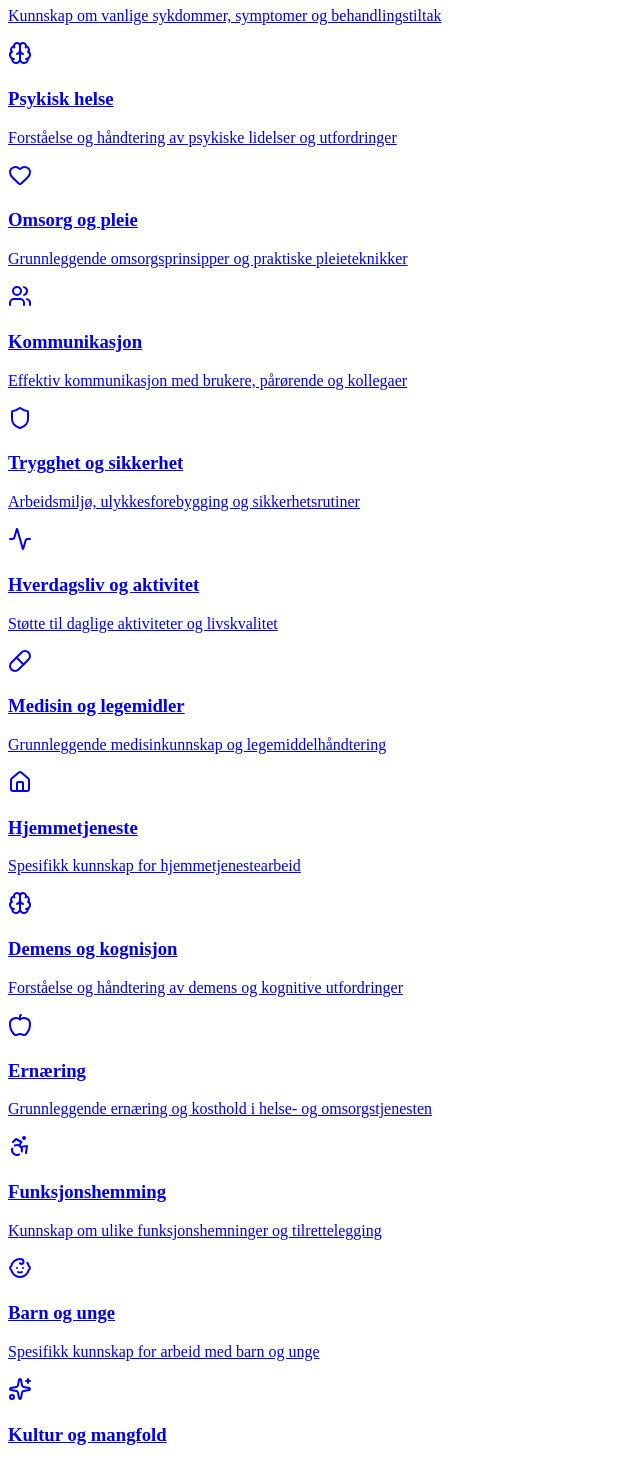
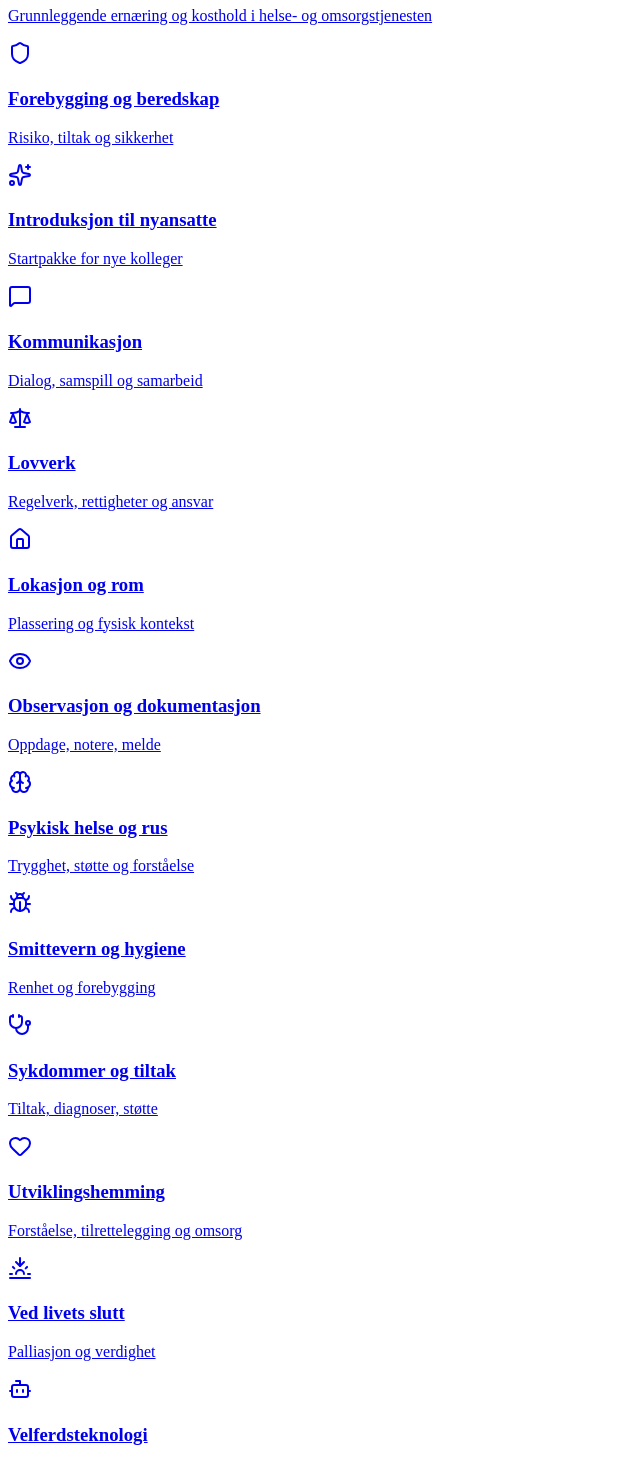
Before and after one commit to Ann-Kristin72/aino, a Next.js app in the folder frontend/: page /dashboard/bibliotek in a window 1280 px wide. Shown: the part 160-1625 px from the top of the page, without its empty margins (0-640 px from the left). Built offline with nearby package versions, Linux system fonts and the light colour scheme.

Commit message:
Oppdatert kategorilisten i biblioteket med de 13 riktige kategoriene

```diff
--- a/frontend/app/dashboard/bibliotek/page.tsx
+++ b/frontend/app/dashboard/bibliotek/page.tsx
@@ -14,73 +14,16 @@ import {
   Accessibility,
   Baby,
   Sparkles,
-  Apple
+  Apple,
+  MessageSquare,
+  Scale,
+  Eye,
+  Bug,
+  Sunset,
+  Bot
 } from "lucide-react";
 
 const categories = [
-  {
-    title: "Sykdommer og tiltak",
-    description: "Kunnskap om vanlige sykdommer, symptomer og behandlingstiltak",
-    icon: Stethoscope,
-    color: "bg-blue-50",
-    slug: "sykdommer-og-tiltak"
-  },
-  {
-    title: "Psykisk helse",
-    description: "Forståelse og håndtering av psykiske lidelser og utfordringer",
-    icon: Brain,
-    color: "bg-purple-50",
-    slug: "psykisk-helse"
-  },
-  {
-    title: "Omsorg og pleie",
-    description: "Grunnleggende omsorgsprinsipper og praktiske pleieteknikker",
-    icon: Heart,
-    color: "bg-red-50",
-    slug: "omsorg-og-pleie"
-  },
-  {
-    title: "Kommunikasjon",
-    description: "Effektiv kommunikasjon med brukere, pårørende og kollegaer",
-    icon: Users,
-    color: "bg-green-50",
-    slug: "kommunikasjon"
-  },
-  {
-    title: "Trygghet og sikkerhet",
-    description: "Arbeidsmiljø, ulykkesforebygging og sikkerhetsrutiner",
-    icon: Shield,
-    color: "bg-yellow-50",
-    slug: "trygghet-og-sikkerhet"
-  },
-  {
-    title: "Hverdagsliv og aktivitet",
-    description: "Støtte til daglige aktiviteter og livskvalitet",
-    icon: Activity,
-    color: "bg-orange-50",
-    slug: "hverdagsliv-og-aktivitet"
-  },
-  {
-    title: "Medisin og legemidler",
-    description: "Grunnleggende medisinkunnskap og legemiddelhåndtering",
-    icon: Pill,
-    color: "bg-pink-50",
-    slug: "medisin-og-legemidler"
-  },
-  {
-    title: "Hjemmetjeneste",
-    description: "Spesifikk kunnskap for hjemmetjenestearbeid",
-    icon: Home,
-    color: "bg-indigo-50",
-    slug: "hjemmetjeneste"
-  },
-  {
-    title: "Demens og kognisjon",
-    description: "Forståelse og håndtering av demens og kognitive utfordringer",
-    icon: Brain,
-    color: "bg-teal-50",
-    slug: "demens-og-kognisjon"
-  },
   {
     title: "Ernæring",
     description: "Grunnleggende ernæring og kosthold i helse- og omsorgstjenesten",
@@ -89,32 +32,88 @@ const categories = [
     slug: "ernaering"
   },
   {
-    title: "Funksjonshemming",
-    description: "Kunnskap om ulike funksjonshemninger og tilrettelegging",
-    icon: Accessibility,
-    color: "bg-cyan-50",
-    slug: "funksjonshemming"
+    title: "Forebygging og beredskap",
+    description: "Risiko, tiltak og sikkerhet",
+    icon: Shield,
+    color: "bg-amber-50",
+    slug: "beredskap"
   },
   {
-    title: "Barn og unge",
-    description: "Spesifikk kunnskap for arbeid med barn og unge",
-    icon: Baby,
-    color: "bg-rose-50",
-    slug: "barn-og-unge"
+    title: "Introduksjon til nyansatte",
+    description: "Startpakke for nye kolleger",
+    icon: Sparkles,
+    color: "bg-indigo-50",
+    slug: "intro"
   },
   {
-    title: "Kultur og mangfold",
-    description: "Kulturell kompetanse og møte med mangfold",
-    icon: Sparkles,
+    title: "Kommunikasjon",
+    description: "Dialog, samspill og samarbeid",
+    icon: MessageSquare,
     color: "bg-violet-50",
-    slug: "kultur-og-mangfold"
+    slug: "kommunikasjon"
   },
   {
-    title: "Læring og utvikling",
-    description: "Kontinuerlig læring og profesjonell utvikling",
-    icon: BookOpen,
-    color: "bg-sky-50",
-    slug: "laering-og-utvikling"
+    title: "Lovverk",
+    description: "Regelverk, rettigheter og ansvar",
+    icon: Scale,
+    color: "bg-purple-50",
+    slug: "lovverk"
+  },
+  {
+    title: "Lokasjon og rom",
+    description: "Plassering og fysisk kontekst",
+    icon: Home,
+    color: "bg-lime-50",
+    slug: "lokasjon"
+  },
+  {
+    title: "Observasjon og dokumentasjon",
+    description: "Oppdage, notere, melde",
+    icon: Eye,
+    color: "bg-cyan-50",
+    slug: "observasjon"
+  },
+  {
+    title: "Psykisk helse og rus",
+    description: "Trygghet, støtte og forståelse",
+    icon: Brain,
+    color: "bg-rose-50",
+    slug: "psykiskhelse"
+  },
+  {
+    title: "Smittevern og hygiene",
+    description: "Renhet og forebygging",
+    icon: Bug,
+    color: "bg-red-50",
+    slug: "smittevern"
+  },
+  {
+    title: "Sykdommer og tiltak",
+    description: "Tiltak, diagnoser, støtte",
+    icon: Stethoscope,
+    color: "bg-orange-50",
+    slug: "sykdommer"
+  },
+  {
+    title: "Utviklingshemming",
+    description: "Forståelse, tilrettelegging og omsorg",
+    icon: Heart,
+    color: "bg-yellow-50",
+    slug: "utviklingshemming"
+  },
+  {
+    title: "Ved livets slutt",
+    description: "Palliasjon og verdighet",
+    icon: Sunset,
+    color: "bg-slate-50",
+    slug: "livetslutt"
+  },
+  {
+    title: "Velferdsteknologi",
+    description: "Teknologi i hverdagen",
+    icon: Bot,
+    color: "bg-teal-50",
+    slug: "velferdsteknologi"
   }
 ];
 
```
